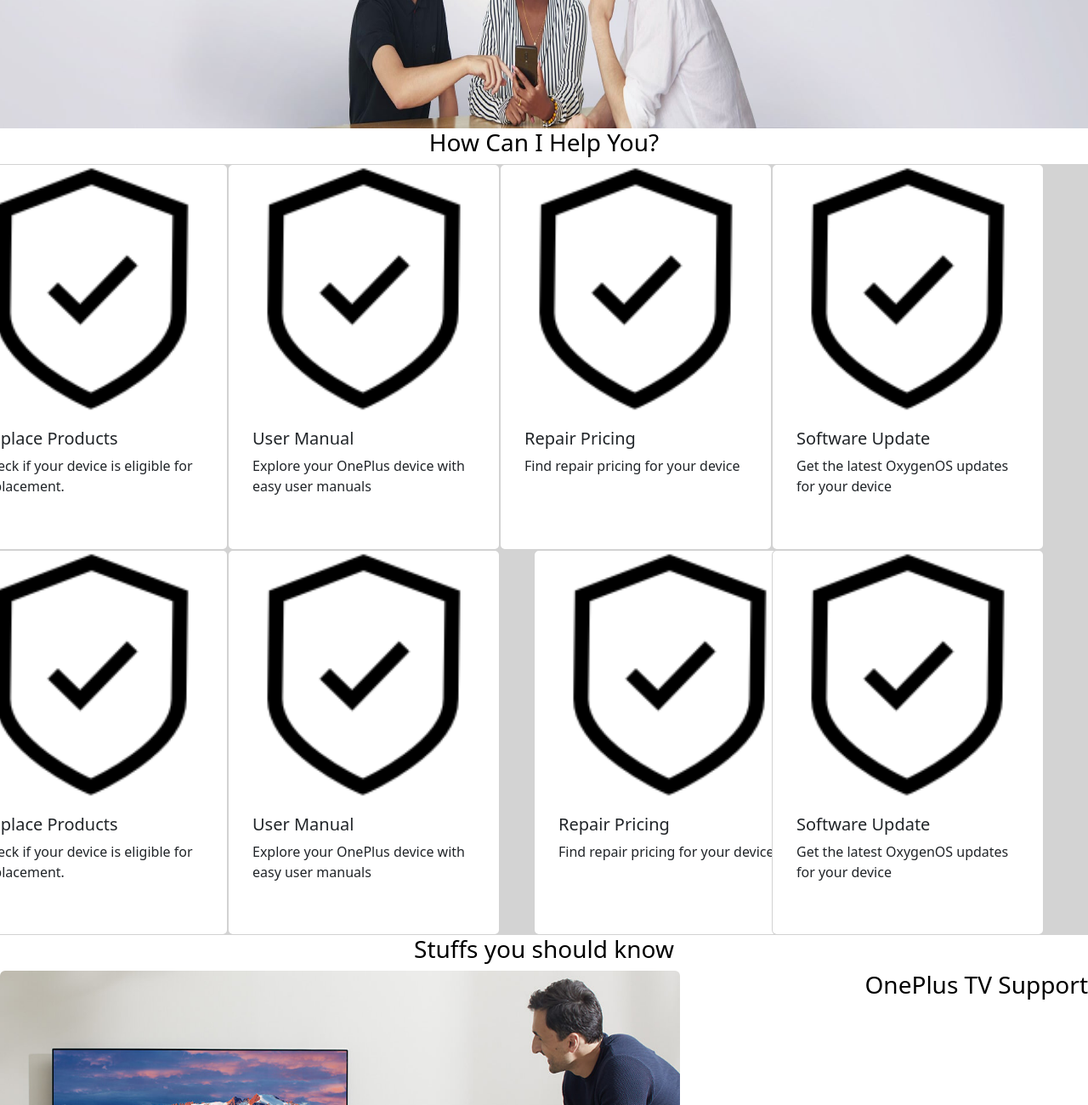
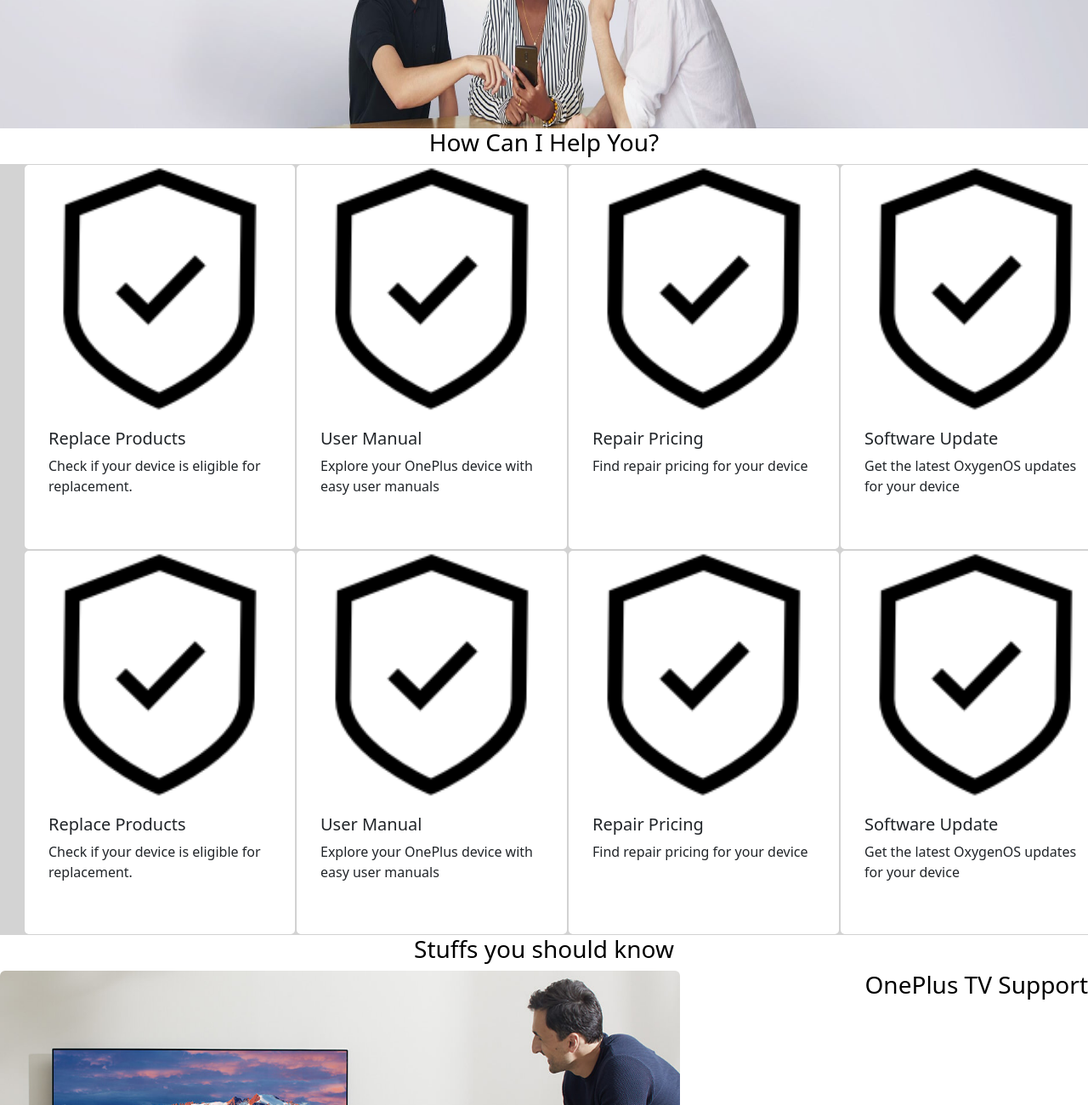
Before and after one commit to Anukriti24/Lab_Exam, a plain HTML site: page index.html in a window 1280 px wide. Shown: the part 752-2052 px from the top of the page at 85% size. Drawn offline with nearby package versions, Linux system fonts and the light colour scheme; files whose address does not match are found by name.

Commit message:
Update index.html

```diff
--- a/index.html
+++ b/index.html
@@ -80,7 +80,7 @@
 
             <div class="row" style="background-color: lightgray">
 
-                <div class="card" style="width: 20rem; height: 12cm; right:40px">
+                <div class="card" style="width: 20rem; height: 12cm; left:40px">
                     <img class="card-img-top" Style="size: 5cm;"src="images\warranty.png">
                     <div class="card-body">
                       <h5>Replace Products</h5>
@@ -88,21 +88,21 @@
                     </div>
                   </div>
 
-                  <div class="card" style="width: 20rem; height:12cm; right:40px">
+                  <div class="card" style="width: 20rem; height:12cm; left:40px">
                     <img class="card-img-top" Style="size: 5cm;"src="images\warranty.png">
                     <div class="card-body">
                       <h5>User Manual</h5>
                       <p class="card-text">Explore your OnePlus device with easy user manuals</p>
                     </div>
                   </div>
-                  <div class="card" style="width: 20rem; height:12cm; right:40px">
+                  <div class="card" style="width: 20rem; height:12cm; left:40px">
                     <img class="card-img-top" Style="size: 5cm;"src="images\warranty.png">
                     <div class="card-body">
                       <h5>Repair Pricing</h5>
                       <p class="card-text">Find repair pricing for your device</p>
                     </div>
                   </div>
-                  <div class="card" style="width: 20rem; height:12cm; right:40px">
+                  <div class="card" style="width: 20rem; height:12cm; left:40px">
                     <img class="card-img-top" Style="size: 5cm;"src="images\warranty.png">
                     <div class="card-body">
                       <h5>Software Update</h5>
@@ -116,7 +116,7 @@
 
             <div class="row" style="background-color: lightgray">
 
-                <div class="card" style="width: 20rem; height: 12cm; right:40px">
+                <div class="card" style="width: 20rem; height: 12cm; left:40px">
                     <img class="card-img-top" Style="size: 5cm;"src="images\warranty.png">
                     <div class="card-body">
                       <h5>Replace Products</h5>
@@ -124,21 +124,21 @@
                     </div>
                   </div>
 
-                  <div class="card" style="width: 20rem; height:12cm; right:40px">
+                  <div class="card" style="width: 20rem; height:12cm; left:40px">
                     <img class="card-img-top" Style="size: 5cm;"src="images\warranty.png">
                     <div class="card-body">
                       <h5>User Manual</h5>
                       <p class="card-text">Explore your OnePlus device with easy user manuals</p>
                     </div>
                   </div>
-                  <div class="card" style="width: 20rem; height:12cm;">
+                  <div class="card" style="width: 20rem; height:12cm; left:40px">
                     <img class="card-img-top" Style="size: 5cm;"src="images\warranty.png">
                     <div class="card-body">
                       <h5>Repair Pricing</h5>
                       <p class="card-text">Find repair pricing for your device</p>
                     </div>
                   </div>
-                  <div class="card" style="width: 20rem; height:12cm; right:40px">
+                  <div class="card" style="width: 20rem; height:12cm; left:40px">
                     <img class="card-img-top" Style="size: 5cm;"src="images\warranty.png">
                     <div class="card-body">
                       <h5>Software Update</h5>
```
